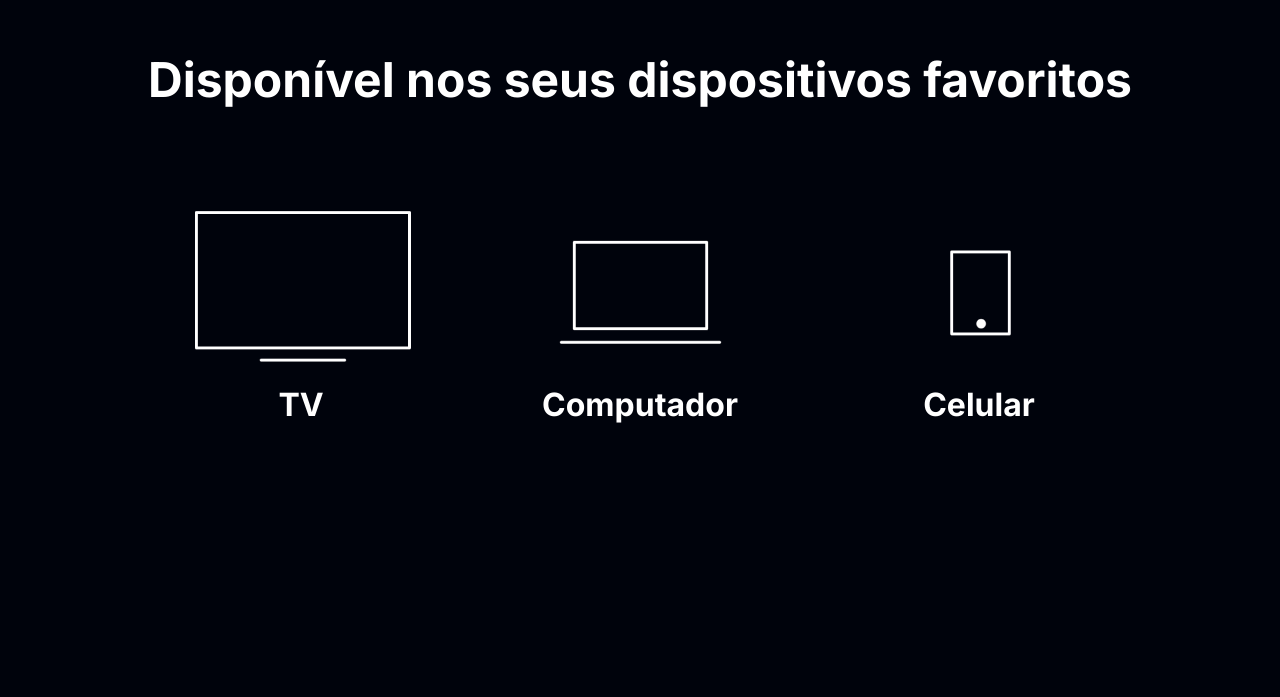
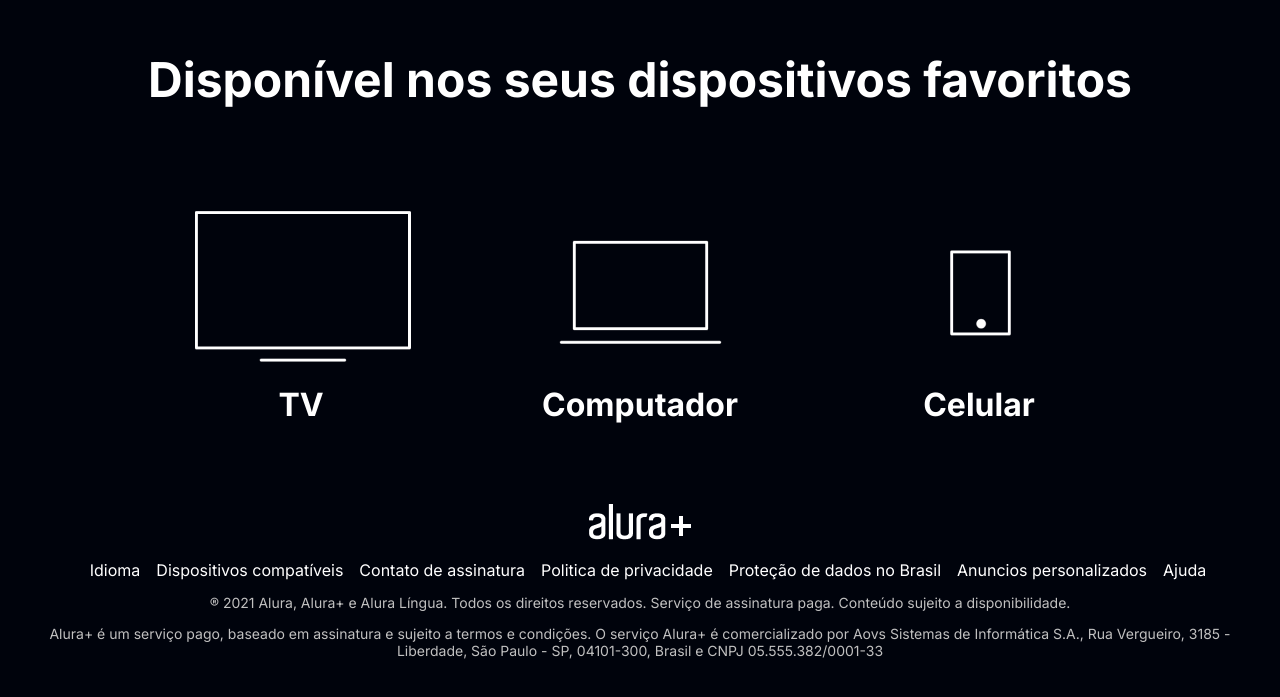
Before and after one commit to gpires97/Alura-Plus, a plain HTML site: page index.html in a window 1280 px wide. Shown: the part 3150-3847 px from the top of the page. Before the commit the page ends 3654 px from the top, so only its background shows below. Drawn offline with Linux system fonts and the light colour scheme.

Commit message:
Add files via upload
Ultimo commit.

```diff
--- a/index.html
+++ b/index.html
@@ -65,5 +65,38 @@
             </li>
         </ul>
     </section>
+
+    <footer class="rodape">
+        <img src="img/Logo.png" alt="Alura+" class="rodape__logo">
+        <ul class="rodape__lista">
+            <li class="lista__link">
+                <a href="#">Idioma</a>
+            </li>
+            <li class="lista__link">
+                <a href="#">Dispositivos compatíveis</a>
+            </li>
+            <li class="lista__link">
+                <a href="#">Contato de assinatura</a>
+            </li>
+            <li class="lista__link">
+                <a href="#">Politica de privacidade</a>
+            </li>
+            <li class="lista__link">
+                <a href="#">Proteção de dados no Brasil</a>
+            </li>
+            <li class="lista__link">
+                <a href="#">Anuncios personalizados</a>
+            </li>
+            <li class="lista__link">
+                <a href="#">Ajuda</a>
+            </li>
+        </ul>
+        <p class="rodape__texto">
+            ® 2021 Alura, Alura+ e Alura Língua. Todos os direitos reservados. Serviço de assinatura paga. Conteúdo sujeito a disponibilidade.
+        </p>
+        <p class="rodape__texto">
+            Alura+ é um serviço pago, baseado em assinatura e sujeito a termos e condições. O serviço Alura+ é comercializado por Aovs Sistemas de Informática S.A., Rua Vergueiro, 3185 - Liberdade, São Paulo - SP, 04101-300, Brasil e CNPJ 05.555.382/0001-33
+        </p>
+    </footer>
 </body>
 </html>
--- a/style.css
+++ b/style.css
@@ -4,6 +4,7 @@
     --botao-azul: #167BF7;
     --cor-de-fundo:#00030C;
     --fonte-principal:'Inter';
+    --botao-azul-efeito: #3c92fa;
 }
 
 body {
@@ -114,3 +115,40 @@ body {
     font-size: 32px;
     color: var(--branco-principal);
 }
+
+.lista__link a:hover {
+    color: var(--botao-azul);
+}
+
+.lista__link a:active {
+    color: purple;
+}
+
+.container__botao:hover {
+    background-color: var(--botao-azul-efeito);
+    color: var(--cor-de-fundo);
+}
+
+.rodape__lista {
+    display: flex;
+    justify-content: center;
+    list-style-type: none;
+    margin-top: 1em;
+}
+
+.lista__link a{
+    text-decoration: none;
+    color: var(--branco-principal);
+    margin-left: 1em;
+}
+
+.rodape__texto {
+    margin: 1em 0;
+    color: var(--cinza-secundario);
+    font-size: 14px;
+}
+
+.rodape {
+    text-align: center;
+    margin: 5em 3em;
+}
```
Also changed, not shown: img/Logo.png (added).
